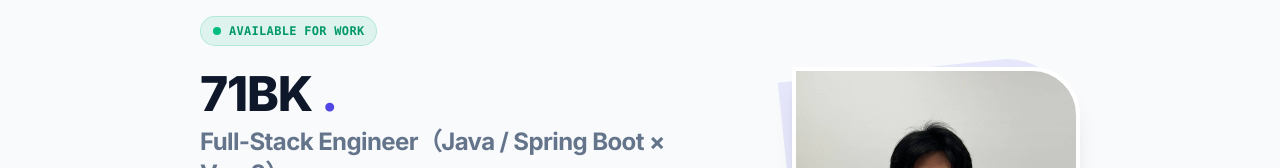
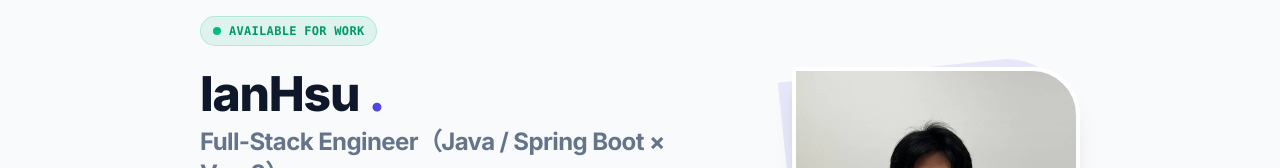
Before and after one commit to 71bk/71bk-landing, a Vue app: page /about in a window 1280 px wide. Shown: the part 129-297 px from the top of the page. Built offline with nearby package versions, Linux system fonts and the light colour scheme; no server answers.

Commit message:
修改名字

```diff
--- a/src/components/profile/about/AboutHero.vue
+++ b/src/components/profile/about/AboutHero.vue
@@ -18,7 +18,7 @@
       <!-- Headings -->
       <div class="space-y-2">
         <h1 class="text-4xl sm:text-5xl font-extrabold tracking-tight text-main">
-          71BK
+           {{ $t("about.hero.name") }}
           <span class="text-primary">.</span>
         </h1>
         <h2 class="text-xl sm:text-2xl font-bold text-muted">{{ $t("about.hero.title") }}</h2>
--- a/src/locales/en.json
+++ b/src/locales/en.json
@@ -85,6 +85,7 @@
     },
     "about": {
         "hero": {
+            "name": "IanHsu",
             "title": "Full-Stack Engineer（Java / Spring Boot × Vue 3）",
             "subtitle": "Skilled in designing scalable backend architectures and authorization systems using Spring Boot (JWT / RBAC / OAuth2), and building highly interactive front-end interfaces with Vue 3 + Pinia. Able to independently deliver end-to-end solutions—from database design and API development to deployment and front-end integration."
         },
--- a/src/locales/zh-TW.json
+++ b/src/locales/zh-TW.json
@@ -85,6 +85,7 @@
     },
     "about": {
         "hero": {
+            "name": "徐啟益",
             "title": "全端工程師（Java / Spring Boot × Vue 3）",
             "subtitle": "擅長用 Spring Boot 設計可擴展的後端與權限系統（JWT / RBAC / OAuth2），前端以 Vue 3 + Pinia 打造高互動介面。可獨立完成從資料庫設計、API、部署到前端整合。"
         },
```
